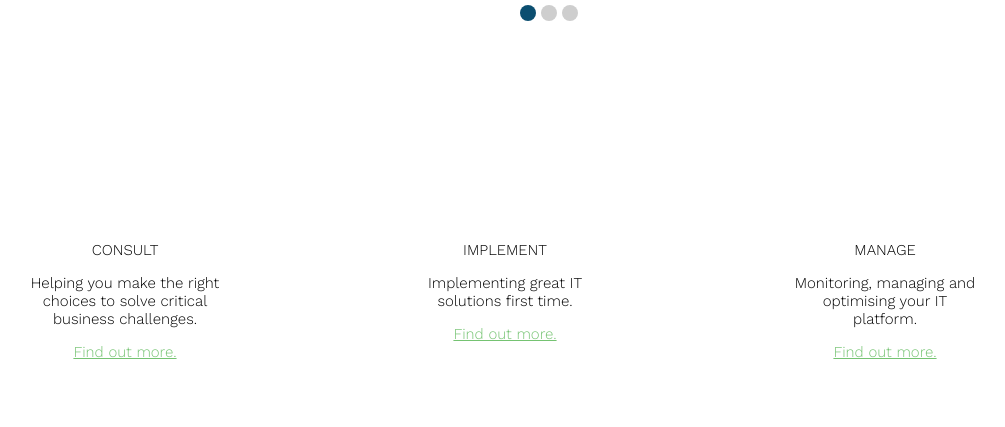
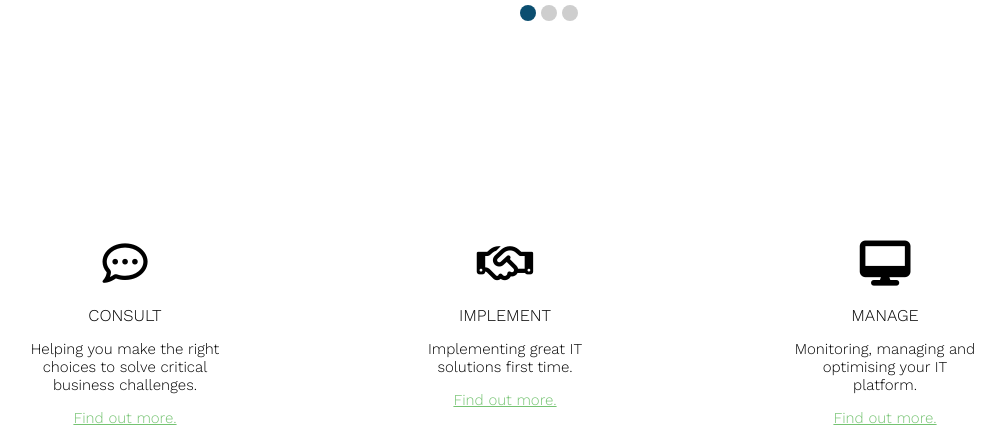
Before and after one commit to Allans-dev/Practice-web-site, a PHP site: page / in a window 1280 px wide. Shown: the part 484-911 px from the top of the page, without its empty margins (135-1140 px from the left). Before the commit the page ends 843 px from the top, so only its background shows below. Run offline with PHP 8.4, Linux system fonts and the light colour scheme; some libraries are stand-ins or nearby versions.

Commit message:
content finished
 - content finished

```diff
--- a/index.html
+++ b/index.html
@@ -1,6 +1,9 @@
 <!DOCTYPE html>
 <html lang="en">
 <head>
+
+    <script src="https://use.fontawesome.com/8c0af7375f.js"></script>
+
     <link href="https://fonts.googleapis.com/css?family=Work+Sans:200,300,400" rel="stylesheet">
     <link href="https://fonts.googleapis.com/css?family=Libre+Franklin:200,300,400" rel="stylesheet">
     <link type="text/css" rel="stylesheet" href="./style/main.css">
@@ -32,25 +35,28 @@
         </div>
     </div>
 
+    <div class="services-background">
         <div class="row">
             <div class="services">
                 <div class="consult">
+                    <i class="fa fa-commenting-o fa-3x" aria-hidden="true"></i><br/>
                     <span>CONSULT</span>
                     <p>Helping you make the right choices to solve critical business challenges.</p>
                     <a target="_blank" href="#">Find out more.</a>
                 </div>
                 <div class="implement">
+                    <i class="fa fa-handshake-o fa-3x" aria-hidden="true"></i><br/>
                     <span>IMPLEMENT</span>
                     <p>Implementing great IT solutions first time.</p>
                     <a target="_blank" href="#">Find out more.</a>
                 </div>
                 <div class="manage">
+                    <i class="fa fa-desktop fa-3x" aria-hidden="true"></i><br/>
                     <span>MANAGE</span>
                     <p>Monitoring, managing and optimising your IT platform.</p>
                     <a target="_blank" href="#">Find out more.</a>
                 </div>
-
-
+            </div>
         </div>
     </div>
 
--- a/style/main.css
+++ b/style/main.css
@@ -88,6 +88,10 @@ SERVICES
   margin-left: 0px; }
   .services div {
     font-size: 94%; }
+    .services div .fa {
+      margin-bottom: 20px; }
+    .services div span {
+      font-size: 110%; }
     .services div a {
       color: #75c372;
       text-decoration: underline; }
--- a/style/main.scss
+++ b/style/main.scss
@@ -109,6 +109,10 @@ SERVICES
     div {
         font-size: 94%;
 
+        .fa { margin-bottom: 20px; }
+
+        span { font-size: 110%; }
+
         a {
             color: rgb(117, 195, 114);
             text-decoration: underline;
```
Also changed, not shown: 1 other file. Lines whose indentation alone changed are shown as unchanged.
